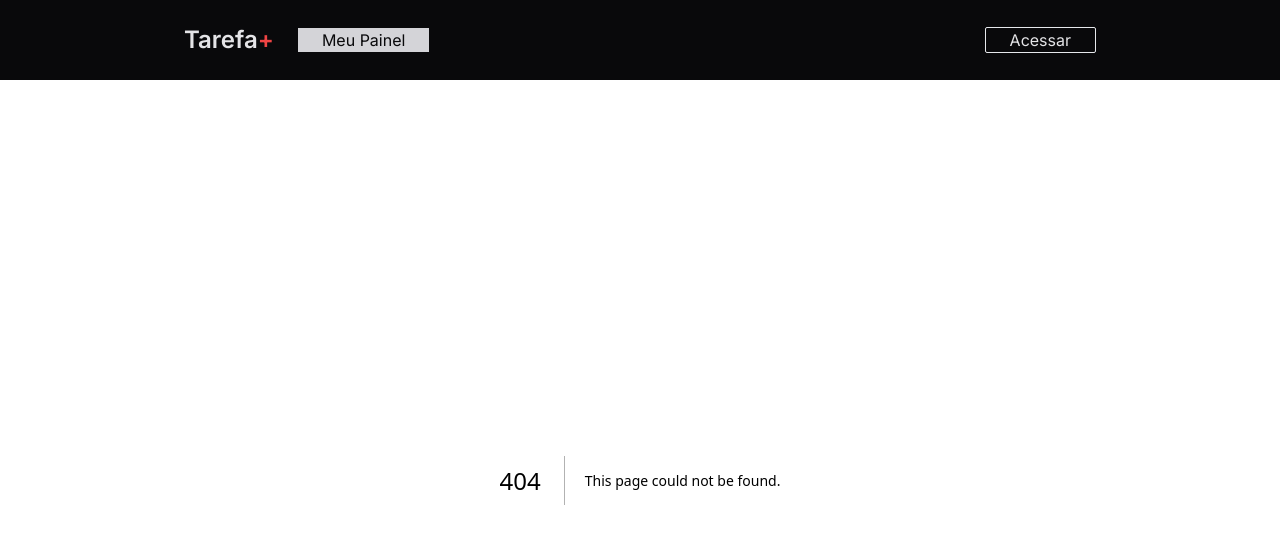
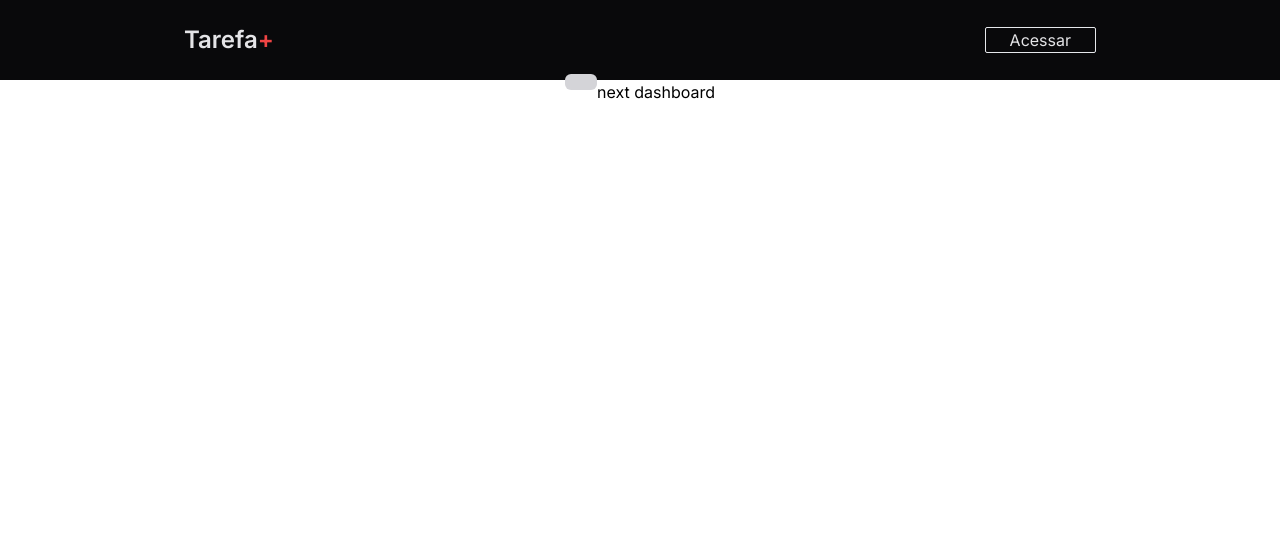
Before and after one commit to CaioLima10/board-tasks-ts, a Next.js app: page /dashboard in a window 1280 px wide. Before the commit this address had no page. Shown: the top 544 px of the page. Built offline with nearby package versions, Linux system fonts and the light colour scheme; no server answers.

Commit message:
feat: add dashboard and authmiddlewares

```diff
--- /dev/null
+++ b/src/app/dashboard/page.tsx
@@ -0,0 +1,36 @@
+'use client'
+import { auth } from "@/services/firebase";
+import { User, onAuthStateChanged } from "firebase/auth"
+import { useEffect, useState } from "react"
+import { useAuth } from "@/authMiddlewares";
+
+
+export default function Dashboard() {
+
+  const [ user , setUser ] = useState<User | null>(null)
+
+useEffect(() => {
+    const unsubscribe = onAuthStateChanged(auth, (user) => {
+      if (user) {
+        setUser(user);
+      } else {
+        setUser(null);
+      }
+    });
+
+    return unsubscribe
+  }, []);
+
+  return (
+    <div className="flex items-center justify-center relative">
+      <span className="flex -mt-5 p-2 px-4 rounded-md bg-zinc-300
+          text-zinc-950">{user?.displayName}</span>
+          <p>next dashboard</p>
+    </div>
+  )
+}
+
+export const DashboardPage = () => {
+  useAuth()
+  return null
+}
--- /dev/null
+++ b/src/authMiddlewares.ts
@@ -0,0 +1,19 @@
+import { User, getAuth, onAuthStateChanged } from "firebase/auth"
+import { useRouter } from "next/router"
+import { useEffect } from "react"
+
+export const useAuth = () => {
+    const router = useRouter()
+
+    useEffect(() => {
+      const auth = getAuth()
+      const unsubscribe = onAuthStateChanged(auth, (user: User | null) => {
+        if (!user && router.pathname === "/dashboard") {
+          router.replace("/");
+        }
+        return () => {
+          unsubscribe()
+        }
+      });
+    },[router ])
+}
--- a/src/components/header/index.tsx
+++ b/src/components/header/index.tsx
@@ -1,26 +1,93 @@
-import Link from "next/link"
+"use client"
+import Link from "next/link";
+import { GoogleAuthProvider, onAuthStateChanged, signInWithPopup, signOut } from "firebase/auth";
+import { auth } from "@/services/firebase";
+import { useRouter } from "next/navigation";
+import { useEffect, useState } from "react";
+import { User } from "firebase/auth";
+
+const GoogleSignInButton = () => {
+
+  const router = useRouter()
+
+  const handleGoogleSignIn = () => {
+    const provider = new GoogleAuthProvider();
+
+    signInWithPopup(auth, provider)
+      .then((result) => {
+        console.log(result);
+        router.push("/dashboard")
+      })
+      .catch((error) => {
+        console.log({ error });
+      });
+  };
+
+  return (
+
+    <button
+      onClick={handleGoogleSignIn}
+      className="border px-6 text-zinc-200 rounded-sm cursor-pointer
+          duration-300 hover:scale-110 hover:bg-green-600
+        hover:text-zinc-950 hover:border-none"
+    >
+      Acessar
+    </button>
+  );
+};
 
 export default function Header() {
+
+  const [ user , setUser ] = useState<User | null>(null)
+
+  const router = useRouter()
+
+  useEffect(() => {
+    const unsubscribe = onAuthStateChanged(auth, (user) => {
+      if (user) {
+        setUser(user)
+      } else {
+        setUser(null)
+      }
+    });
+
+    return () => unsubscribe()
+  }, [router])
+
+  const handleSignOut = () => {
+      signOut(auth)
+        .then(() => {
+          setUser(null)
+          router.push("/")
+        })
+        .catch((error) => {
+          console.log("Erro ao fazer logout:", error);
+        });
+  }
+
   return (
     <header className="bg-zinc-950 w-full h-20 flex items-center justify-center">
       <section className="md:w-3/4 w-full px-6 flex justify-between items-center">
         <nav className="flex items-center gap-6">
           <Link href={"/"}>
-            <h1 className="text-zinc-200 text-2xl font-semibold ">Tarefa
+            <h1 className="text-zinc-200 text-2xl font-semibold">
+              Tarefa
               <span className="text-red-500 text-2xl font-semibold">+</span>
             </h1>
           </Link>
-          <Link className="px-6 bg-zinc-300 text-zinc-950 cursor-pointer" href="/dashboard">
-            <span>Meu Painel</span>
-          </Link>
+          { user && (
+            <Link className="px-6 bg-zinc-300 text-zinc-950 cursor-pointer" href="/dashboard">
+              <span>Meu Painel</span>
+            </Link>
+          ) }
         </nav>
-        <button
-          className="border px-6 text-zinc-200 rounded-sm cursor-pointer duration-300
-          hover:scale-110 hover:bg-green-600 hover:text-zinc-950 hover:border-none
-          "
-        >Acessar
-        </button>
+        {user ? (
+            <button onClick={handleSignOut}
+              className="text-red-500 border border-red-500 px-6">Sair</button>
+          ):(
+            <GoogleSignInButton />
+        )}
       </section>
     </header>
-  )
+  );
 }
```
Also changed, not shown: package.json (+8 -5 lines), src/app/layout.tsx (+6 -5 lines), 1 other file (tests, documents, lock files or other folders).
